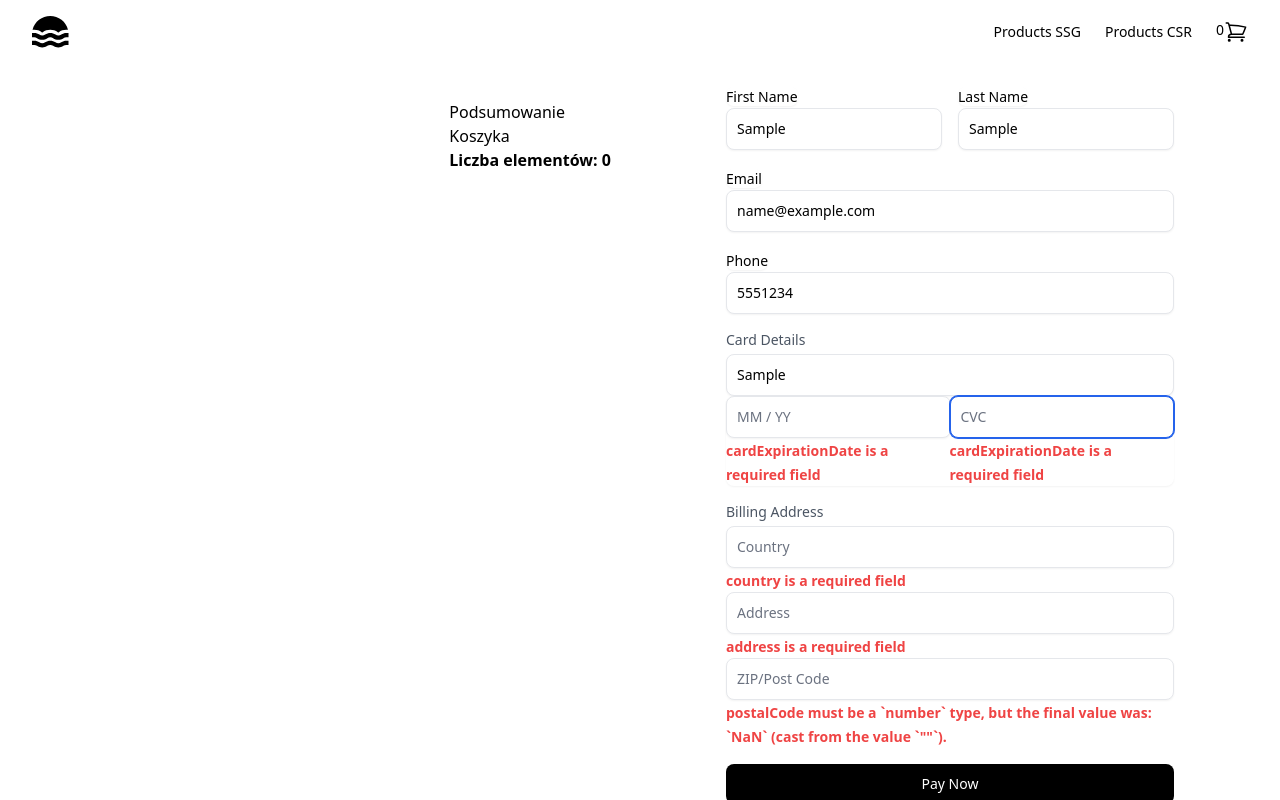
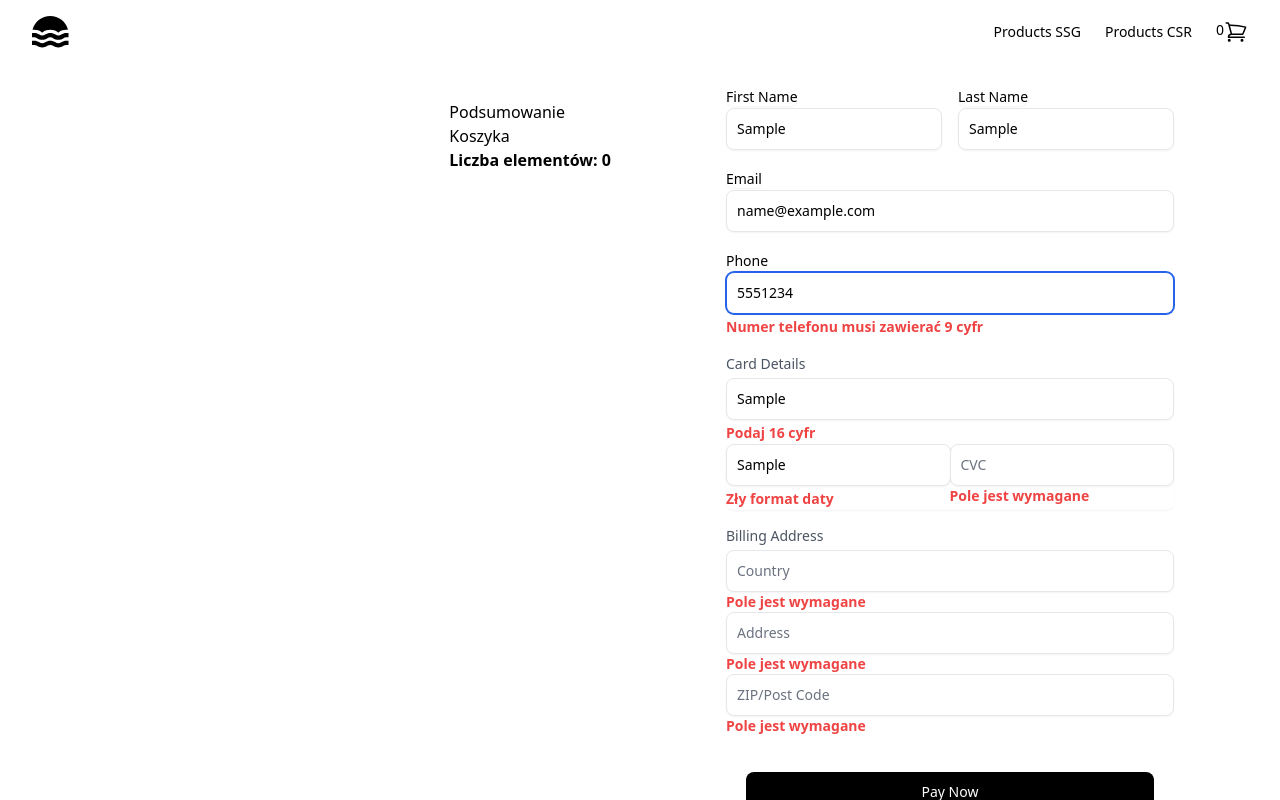
Before and after one commit to arybinska/my-e-commerce-site, a Next.js app: page /checkout in a window 1280 px wide. Both pictures are taken after typing "Sample", "Sample", "name@example.com", "5551234", "Sample", "Sample" into the empty fields and a click on the button "Pay Now". Shown: the top 800 px of the page. Built offline with nearby package versions, Linux system fonts and the light colour scheme.

Commit message:
polska walidacja koszyka

```diff
--- a/components/Cart/ShoppingCart.tsx
+++ b/components/Cart/ShoppingCart.tsx
@@ -4,7 +4,7 @@ import { useCartState } from "./CartContext";
 export const ShoppingCart = () => {
   const cartState = useCartState();
   return (
-    <Link href="/cart">
+    <Link href="/checkout">
       <a className="inline-flex">
         {(cartState.items !== undefined) && cartState.items.length}
         <svg
--- a/components/CheckoutForm.tsx
+++ b/components/CheckoutForm.tsx
@@ -1,29 +1,62 @@
 import { useForm } from "react-hook-form";
 import CartPage from "../pages/cart";
-import { validateCardExpirationDate } from "../utils";
 import { yupResolver } from "@hookform/resolvers/yup";
 import * as yup from "yup";
 import { Input } from "./FormInput";
+import { validateCardExpirationDate, validatePostalCode } from "../utils";
 
 const CheckoutFormSchema = yup
   .object({
-    firstName: yup.string().required(),
-    lastName: yup.string().required(),
-    emailAddress: yup.string().email().required(),
-    phone: yup.string().required(),
-    cardNumber: yup.string().required(),
-    cardExpirationDate: yup.string().required(),
-    cardCvc: yup.number().required(),
+    firstName: yup
+      .string()
+      .required()
+      .min(3, "Imię jest za krótkie")
+      .max(20, "Imię jest za długie"),
+    lastName: yup
+      .string()
+      .required()
+      .min(3, "Nazwisko jest za krótkie")
+      .max(20, "Nazwisko jest za długie"),
+    emailAddress: yup
+      .string()
+      .email("Niepoprawny format")
+      .required("Adres e-maill nie jest poprawny"),
+    phone: yup
+      .string()
+      .required()
+      .length(9, "Numer telefonu musi zawierać 9 cyfr")
+      .matches(/^[0-9]+$/, "Numer składa się tylko z cyfr"),
+    cardNumber: yup
+      .string()
+      .required("Numer konta jest obowiązkowy")
+      .length(16, "Podaj 16 cyfr"),
+    cardExpirationDate: yup
+      .string()
+      .test("test daty", "Zły format daty", validateCardExpirationDate)
+      .required(),
+    cardCvc: yup
+      .string()
+      .required()
+      .min(3, "Numer wymagany")
+      .max(4, "Numer wymagany")
+      .matches(/^[0-9]+$/, "Numer powinien składać się tylko z cyfr"),
     country: yup.string().required(),
     address: yup.string().required(),
-    postalCode: yup.number().required(),
+    postalCode: yup
+      .string()
+      .required()
+      .test("test postalCode", "Zły kod pocztowy", validatePostalCode)
+      .matches(/\d{2}-\d{3}/, "Zły kod pocztowy"),
   })
   .required();
 type CheckoutFormData = yup.InferType<typeof CheckoutFormSchema>;
 
 export const CheckoutForm = () => {
-  const { register, setValue, handleSubmit, formState: { errors } } =
-    useForm<CheckoutFormData>({
+  const {
+    register,
+    handleSubmit,
+    formState: { errors },
+  } = useForm<CheckoutFormData>({
     resolver: yupResolver(CheckoutFormSchema),
   });
   const onSubmit = handleSubmit((data) => console.log(data));
@@ -41,8 +74,6 @@ export const CheckoutForm = () => {
                 label="First Name"
                 register={register}
                 type="text"
-                  placeholder=""
-                  autoComplete=""
                 errors={errors}
               />
               <Input
@@ -50,54 +81,26 @@ export const CheckoutForm = () => {
                 label="Last Name"
                 register={register}
                 type="text"
-                  placeholder=""
-                  autoComplete=""
                 errors={errors}
+                pattern="/^[A-Za-z]+$/i"
               />
               <Input
                 name="emailAddress"
                 label="Email"
                 register={register}
                 type="email"
-                  placeholder=""
                 autoComplete="email"
                 errors={errors}
+                pattern="[a-z0-9._%+-]+@[a-z0-9.-]+\.[a-z]{2,4}$"
               />
               <Input
                 name="phone"
                 label="Phone"
                 register={register}
-                  placeholder=""
+                placeholder="+48"
                 type="tel"
-                  autoComplete=""
                 errors={errors}
               />
-
-                {
-                // Korzystając z yup, dodaj walidację do swojego formularza. Następnie przetłumacz błędy na język polski i skonfiguruj yup tak, aby wyświetlały się Twoje tłumaczenia zamiast oryginałów po angielsku.
-                //
-                //
-                /* <div className="col-span-6">
-                  <label
-                    className="mb-1 block text-sm text-gray-600"
-                    htmlFor="email"
-                  >
-                    Email
-                  </label>
-
-                  <input
-                    className="w-full rounded-lg border-gray-200 p-2.5 text-sm shadow-sm"
-                    type="email"
-                    id="email-address"
-                    autoComplete="email"
-                    {...register("emailAddress", {
-                      required: "This field is required",
-                    })}
-                  />
-                  <span role="alert" className="text-red-500 font-bold text-sm">
-                    {formState.errors.emailAddress?.message}
-                  </span>
-                </div> */}
 
               <fieldset className="col-span-6">
                 <legend className="mb-1 block text-sm text-gray-600">
@@ -105,35 +108,33 @@ export const CheckoutForm = () => {
                 </legend>
                 <Input
                   name="cardNumber"
-                    label=""
                   register={register}
                   placeholder="Card number"
                   type="text"
                   autoComplete="cc-number"
                   errors={errors}
+                  maxLength={16}
                 />
                 <div className="-space-y-px rounded-lg bg-white shadow-sm">
                   <div className="flex -space-x-px">
                     <div className="flex-1">
                       <Input
                         name="cardExpirationDate"
-                          label=""
                         register={register}
                         placeholder="MM / YY"
                         type="text"
-                          autoComplete=""
                         errors={errors}
+                        pattern="/\b(0[1-9]|1[0-2])/?([0-9]{4}|[0-9]{2})\b/"
                       />
                     </div>
                     <div className="flex-1">
                       <Input
-                          name="cardExpirationDate"
-                          label=""
+                        name="cardCvc"
                         register={register}
                         placeholder="CVC"
                         type="text"
-                          autoComplete=""
                         errors={errors}
+                        maxLength={3}
                       />
                     </div>
                   </div>
@@ -146,34 +147,30 @@ export const CheckoutForm = () => {
                 </legend>
                 <Input
                   name="country"
-                    label=""
                   register={register}
                   placeholder="Country"
                   type="text"
-                    autoComplete=""
                   errors={errors}
                 />
                 <Input
                   name="address"
-                    label=""
                   register={register}
                   placeholder="Address"
                   type="text"
-                    autoComplete=""
                   errors={errors}
                 />
                 <Input
                   name="postalCode"
-                    label=""
                   register={register}
                   placeholder="ZIP/Post Code"
                   type="text"
                   autoComplete="postal-code"
                   errors={errors}
+                  pattern="d{2}-d{3}"
                 />
               </fieldset>
 
-                <div className="col-span-6">
+              <div className="col-span-6 m-5">
                 <button
                   className="block w-full rounded-lg bg-black p-2.5 text-sm text-white"
                   type="submit"
--- a/components/FormInput.tsx
+++ b/components/FormInput.tsx
@@ -1,20 +1,23 @@
+import React, { ReactNode } from "react";
 import { InputHTMLAttributes } from "react";
 import {
   FieldErrorsImpl,
   FieldValues,
   Path,
+  useFormContext,
   UseFormRegister,
 } from "react-hook-form";
 
 interface InputProps<FormTypes extends FieldValues>
   extends InputHTMLAttributes<HTMLInputElement> {
   name: Path<FormTypes>;
-  label: string;
+  label?: string;
   type: "text" | "number" | "email" | "date" | "tel";
-  placeholder: string;
+  placeholder?: string;
   register: UseFormRegister<FormTypes>;
-  autoComplete: string;
+  autoComplete?: string;
   errors: Partial<FieldErrorsImpl<FormTypes>>;
+  pattern?: string;
 }
 
 export const Input = <FormTypes extends FieldValues>({
@@ -26,10 +29,10 @@ export const Input = <FormTypes extends FieldValues>({
   style,
   autoComplete,
   errors,
+  pattern,
   ...rest
 }: InputProps<FormTypes>) => {
-  const errorMsg = errors?.[name]?.message;
-  const hasError = Boolean(errors && errorMsg);
+  const error = errors[name];
   return (
     <div className={type === "text" ? "col-span-3" : "col-span-6"}>
       <label
@@ -50,9 +53,9 @@ export const Input = <FormTypes extends FieldValues>({
         placeholder={placeholder}
         autoComplete={autoComplete}
       />
-      {(errorMsg && hasError) ? (
+      {error ? (
         <span role="alert" className="text-red-500 font-bold text-sm">
-          {String(errorMsg)}
+          {errors?.[name]?.type === "required" ? <p>Pole jest wymagane</p>: error.message as ReactNode}
         </span>
       ) : ""}
     </div>
--- a/components/Header.tsx
+++ b/components/Header.tsx
@@ -6,6 +6,9 @@ export const Header = () => {
     <header aria-label="Site Header" className="bg-white">
       <div className="mx-auto max-w-screen-xl px-4 sm:px-6 lg:px-8">
         <div className="flex h-16 items-center justify-between">
+          <Link
+            href="/"
+          >
             <div className="md:flex md:items-center md:gap-12">
               <svg
                 className="h-8"
@@ -19,6 +22,7 @@ export const Header = () => {
                 />
               </svg>
             </div>
+          </Link>
 
           <div className="hidden md:block">
             <nav aria-label="Site Nav">
--- a/pages/checkout.tsx
+++ b/pages/checkout.tsx
@@ -1,5 +1,4 @@
 import { CheckoutForm } from "../components/CheckoutForm";
-import { Main } from "../components/Main";
 
 const CheckoutPage = () => {
     return <div className="p-5"><CheckoutForm /></div>
--- a/utils.ts
+++ b/utils.ts
@@ -2,13 +2,33 @@ import { MDXRemoteSerializeResult } from "next-mdx-remote";
 
 export type MarkdownResult = MDXRemoteSerializeResult<Record<string, unknown>>;
 
-export const validateCardExpirationDate = (value: string) => {
+export const validateCardExpirationDate = (value: any) => {
+  if (!value || !value.includes("/")) {
+    return false;
+  }
   if (value.length !== 5) {
-    return `Wprowadź dane w formacie MM/YY`;
+    return false;
   }
   const [month, year] = value.split("/");
   if (Number(month) > 12) {
-    return `Wprowadź prawidłowy miesiąc`;
+    return false;
+  }
+  if (Number(year) < 22 || Number(year) > 33) {
+    return false;
   }
   return true;
 };
+
+export const validatePostalCode = (value: any) => {
+  if (!value || !value.includes("-")) {
+    return false;
+  }
+  const [firstPart, secondPart] = value.split("-");
+  if (Number(firstPart) > 99 || firstPart.length != 2) {
+    return false;
+  }
+  if (Number(secondPart) > 999 || secondPart.length != 3) {
+    return false;
+  }
+  return true;
+};
```
Lines whose indentation alone changed are shown as unchanged.
